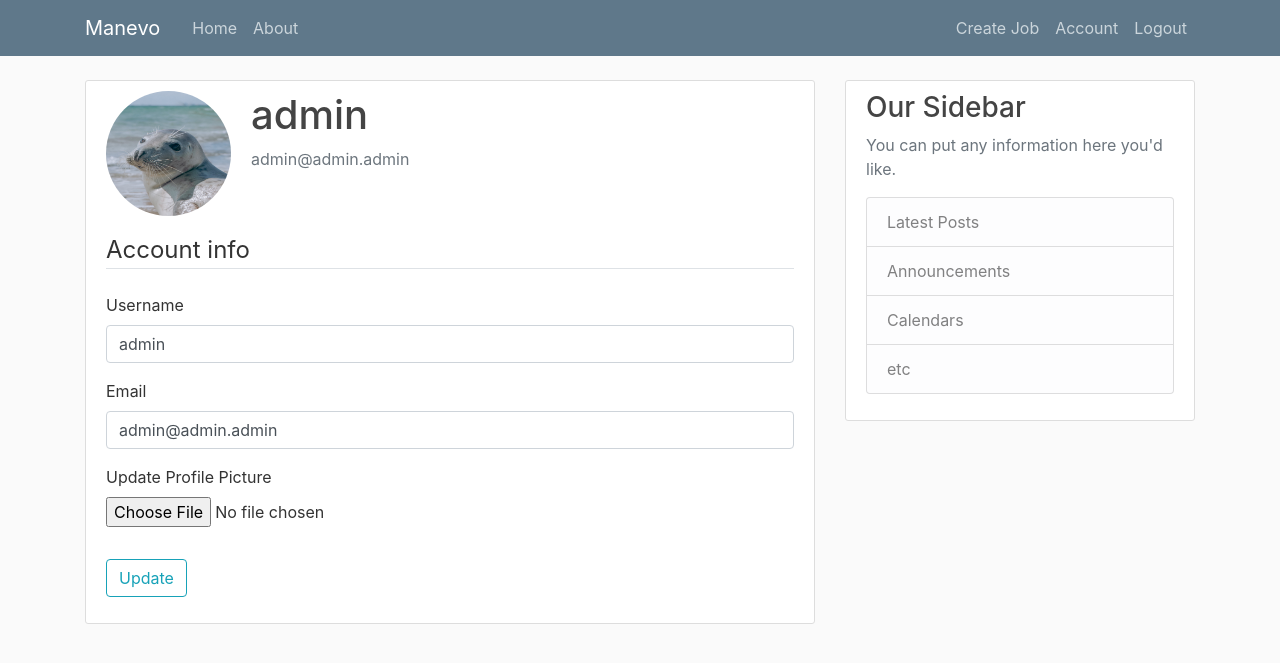
After one commit to JakobSejten/ManevoHub, a Flask app: page /account in a window 1280 px wide. The commit adds this page. Shown: the top 663 px of the page. Run offline with Flask 2, Linux system fonts and the light colour scheme; a user stored in the database is signed in; some libraries are stand-ins or nearby versions.

Commit message:
Completed user system ability to post, edit and delete jobs. Still need to edit Job forms, queue display, implement workers upload gcode files and delete files from folders permenantly.

```diff
--- a/hub/__init__.py
+++ b/hub/__init__.py
@@ -1,9 +1,15 @@
 from flask import Flask
 from flask_sqlalchemy import SQLAlchemy
+from flask_bcrypt import Bcrypt
+from flask_login import LoginManager
 
 app = Flask(__name__)
 app.config['SECRET_KEY'] = 'b0df6dd2bf64320f14ee10c1774a52a9'
 app.config['SQLALCHEMY_DATABASE_URI'] = 'sqlite:///data.db'
 db = SQLAlchemy(app)
+bcrypt = Bcrypt(app)
+login_manager = LoginManager(app)
+login_manager.login_view = 'login'
+login_manager.login_message_category = 'info'
 
 from hub import routes
--- a/hub/forms.py
+++ b/hub/forms.py
@@ -1,6 +1,9 @@
 from flask_wtf import FlaskForm
-from wtforms import StringField, PasswordField, SubmitField, BooleanField
-from wtforms.validators import DataRequired, Length, Email, EqualTo
+from flask_wtf.file import FileField, FileAllowed
+from flask_login import current_user
+from wtforms import StringField, PasswordField, SubmitField, BooleanField, TextAreaField
+from wtforms.validators import DataRequired, Length, Email, EqualTo, ValidationError
+from hub.models import User
 
 class RegistrationForm(FlaskForm):
     username = StringField('Username', validators=[DataRequired(), Length(min=4, max=20)])
@@ -9,8 +12,43 @@
     confirm_password = PasswordField('Confirm Password', validators=[DataRequired(), EqualTo('password')])
     submit = SubmitField('Sign Up')
 
+    def validate_username(self,username):
+        user = User.query.filter_by(username=username.data).first()
+        if user:
+            raise ValidationError('That username is taken. Please choose a different one.')
+
+    def validate_email(self,email):
+        email = User.query.filter_by(email=email.data).first()
+        if email:
+            raise ValidationError('That email is taken. Please use a different one.')
+
 class LoginForm(FlaskForm):
     username = StringField('Username', validators=[DataRequired(), Length(min=4, max=20)])
     password = PasswordField('Password', validators=[DataRequired()])
     remember = BooleanField('Remember me')
     submit = SubmitField('Login')
+
+
+class UpdateAccountForm(FlaskForm):
+    username = StringField('Username', validators=[DataRequired(), Length(min=4, max=20)])
+    email = StringField('Email', validators=[DataRequired(), Email()])
+    picture = FileField('Update Profile Picture', validators=[FileAllowed(['jpg','jpeg', 'png'])])
+    submit = SubmitField('Update')
+
+    def validate_username(self,username):
+        if username.data != current_user.username:
+            user = User.query.filter_by(username=username.data).first()
+            if user:
+                raise ValidationError('That username is taken. Please choose a different one.')
+
+    def validate_email(self,email):
+        if email.data != current_user.email:
+            email = User.query.filter_by(email=email.data).first()
+            if email:
+                raise ValidationError('That email is taken. Please use a different one.')
+
+
+class JobForm(FlaskForm):
+    title = StringField('Title', validators=[DataRequired()])
+    comment = TextAreaField('Comment', validators=[DataRequired()])
+    submit = SubmitField('Submit')
--- a/hub/routes.py
+++ b/hub/routes.py
@@ -1,26 +1,16 @@
-from flask import render_template, url_for, flash, redirect
-from hub import app
-from hub.forms import RegistrationForm, LoginForm
-from hub.models import User, jobs, Worker
-
-jobs = [
-    {
-        'author': 'Jakob Sejten',
-        'title': 'Print job 1',
-        'code':'fil1.gcode',
-        'date_posted': '25 Sep, 2020'
-    },
-    {
-        'author': 'Åge Mogensen',
-        'title': 'Print job 2',
-        'code':'fil2.gcode',
-        'date_posted': '26 Sep, 2020'
-    }
-]
+import os
+import secrets
+from PIL import Image
+from flask import render_template, url_for, flash, redirect, request, abort
+from hub import app, db, bcrypt
+from hub.forms import RegistrationForm, LoginForm, UpdateAccountForm, JobForm
+from hub.models import User, Job, Worker
+from flask_login import login_user, current_user, logout_user, login_required
 
 @app.route("/")
 @app.route("/home")
 def home():
+    jobs = Job.query.all()
     return render_template("home.html", jobs=jobs)
 
 @app.route("/about")
@@ -29,20 +19,118 @@
 
 @app.route("/register", methods=["GET", "POST"])
 def register():
+    if current_user.is_authenticated:
+        return redirect(url_for('home'))
     form = RegistrationForm()
     if form.validate_on_submit():
+        hashed_password = bcrypt.generate_password_hash(form.password.data).decode('utf-8')
+        user = User(username=form.username.data, email=form.email.data, password=hashed_password)
+        db.session.add(user)
+        db.session.commit()
         flash(f'Account created for {form.username.data}!', 'success')
-        return redirect(url_for('home'))
-    else:
-        return render_template("register.html", title='Register', form=form)
+        return redirect(url_for('login'))
+    return render_template("register.html", title='Register', form=form)
 
 @app.route("/login", methods=["GET", "POST"])
 def login():
+    if current_user.is_authenticated:
+        return redirect(url_for('home'))
     form = LoginForm()
     if form.validate_on_submit():
-        if form.username.data == 'admin' and form.password.data == 'admin':
-            flash('You have been logged in!', 'success')
-            return redirect(url_for('home'))
+        user = User.query.filter_by(username=form.username.data).first()
+        if user and bcrypt.check_password_hash(user.password, form.password.data):
+            login_user(user, remember=form.remember.data)
+            next_page = request.args.get('next')
+            flash(f'Logged in as {form.username.data}!', 'success')
+            return redirect(next_page) if next_page else redirect(url_for('home'))
         else:
             flash('Login unsuccessful. Please check username and password.', 'danger')
     return render_template("login.html", title='Login', form=form)
+
+@app.route("/logout")
+def logout():
+    logout_user()
+    return (redirect(url_for('home')))
+
+
+def save_picture(form_picture):
+    random_hex = secrets.token_hex(8)
+    _, f_ext = os.path.splitext(form_picture.filename)
+    picture_fn = random_hex + f_ext
+    picture_path = os.path.join(app.root_path, 'static/profile_pics', picture_fn)
+
+    output_size = (125,125)
+    i = Image.open(form_picture)
+    i.thumbnail(output_size)
+
+    i.save(picture_path)
+    return picture_fn
+
+
+@app.route("/account", methods=["GET", "POST"])
+@login_required
+def account():
+    form = UpdateAccountForm()
+    if form.validate_on_submit():
+        if form.picture.data:
+            picture_file = save_picture(form.picture.data)
+            current_user.image_file = picture_file
+        current_user.username = form.username.data
+        current_user.email = form.email.data
+        db.session.commit()
+        flash('Your account has been updated!', 'success')
+        return redirect(url_for('account'))
+    elif request.method == 'GET':
+        form.username.data = current_user.username
+        form.email.data = current_user.email
+    image_file = url_for('static', filename='profile_pics/' + current_user.image_file)
+    return render_template('account.html', title='Account', image_file=image_file, form=form)
+
+
+@app.route("/job/new", methods=['GET', 'POST'])
+@login_required
+def new_job():
+    form = JobForm()
+    if form.validate_on_submit():
+        job = Job(title=form.title.data, comment=form.comment.data, code='job.gcode', color='Black', material='PLA', qty=1, status='Queue', user=current_user)
+        db.session.add(job)
+        db.session.commit()
+        flash('Job has been added to the queue.', 'success')
+        return redirect(url_for('new_job'))
+    return render_template('create_job.html', title = 'New Job', form=form, legend='Create Job')
+
+
+@app.route("/job/<int:job_id>")
+def job(job_id):
+    job = Job.query.get_or_404(job_id)
+    return render_template('job.html', title=job.title, job=job)
+
+@app.route("/job/<int:job_id>/edit", methods=['GET', 'POST'])
+@login_required
+def edit_job(job_id):
+    job = Job.query.get_or_404(job_id)
+    if job.user != current_user:
+        abort(403)
+    form = JobForm()
+    if form.validate_on_submit():
+        job.title = form.title.data
+        job.comment = form.comment.data
+        db.session.commit()
+        flash('Your job has been edited.', 'success')
+        return redirect(url_for('job', job_id=job.id))
+    elif request.method == "GET":
+        form.title.data = job.title
+        form.comment.data = job.comment
+    return render_template('create_job.html', title = 'Update Job', form=form, legend='Edit Job')
+
+
+@app.route("/job/<int:job_id>/delete", methods=['POST'])
+@login_required
+def delete_job(job_id):
+    job = Job.query.get_or_404(job_id)
+    if job.user != current_user:
+        abort(403)
+    db.session.delete(job)
+    db.session.commit()
+    flash('Your job has been deleted.', 'info')
+    return redirect(url_for('home'))
--- /dev/null
+++ b/hub/templates/account.html
@@ -0,0 +1,62 @@
+{% extends "layout.html" %}
+{% block content %}
+    <div class="content-section">
+      <div class="media">
+        <img class="rounded-circle account-img" src="{{ image_file }}">
+        <div class="media-body">
+          <h2 class="account-heading">{{current_user.username}}</h2>
+          <p class="text-secondary">{{current_user.email}}</p>
+        </div>
+      </div>
+        <form method="POST" action="" enctype="multipart/form-data">
+            {{ form.hidden_tag() }}
+            <fieldset class="form-group">
+                <legend class="border-bottom mb-4">Account info</legend>
+                <div class="form-group">
+                    {{ form.username.label(class="form-control-label") }}
+                    {% if form.username.errors %}
+                        {{form.username(class="form-control form-control-lg is-invalid")}}
+                        <div class="invalid-feedback">
+                            {% for error in form.username.errors %}
+                                <span>
+                                    {{ error }}
+                                </span>
+                            {% endfor %}
+                        </div>
+                    {% else %}
+                        {{ form.username(class="form-control from-control-lg") }}
+                    {% endif %}
+                </div>
+                <div class="form-group">
+                    {{ form.email.label(class="form-control-label") }}
+                    {% if form.email.errors %}
+                        {{form.email(class="form-control form-control-lg is-invalid")}}
+                        <div class="invalid-feedback">
+                            {% for error in form.email.errors %}
+                                <span>
+                                    {{ error }}
+                                </span>
+                            {% endfor %}
+                        </div>
+                    {% else %}
+                        {{ form.email(class="form-control from-control-lg") }}
+                    {% endif %}
+                </div>
+                 <div class="form-group">
+                     {{ form.picture.label() }}
+                     {{ form.picture(class="form-control-file") }}
+                     {% if form.picture.errors %}
+                        {% for error in form.picture.errors %}
+                            <span class="text-danger">
+                                {{ error }}
+                            </span> </br>
+                        {% endfor %}
+                     {% endif %}
+                 </div>
+            </fieldset>
+            <div class="form-group">
+                {{ form.submit(class="btn btn-outline-info") }}
+            </div>
+        </form>
+    </div>
+{% endblock content%}
--- a/hub/templates/layout.html
+++ b/hub/templates/layout.html
@@ -31,8 +31,14 @@
             </div>
             <!-- Navbar Right Side -->
             <div class="navbar-nav">
-              <a class="nav-item nav-link" href="{{ url_for('login') }}">Login</a>
-              <a class="nav-item nav-link" href="{{ url_for('register') }}">Register</a>
+              {% if current_user.is_authenticated %}
+                <a class="nav-item nav-link" href="{{ url_for('new_job') }}">Create Job</a>
+                <a class="nav-item nav-link" href="{{ url_for('account') }}">Account</a>
+                <a class="nav-item nav-link" href="{{ url_for('logout') }}">Logout</a>
+              {% else %}
+                  <a class="nav-item nav-link" href="{{ url_for('login') }}">Login</a>
+                  <a class="nav-item nav-link" href="{{ url_for('register') }}">Register</a>
+              {% endif %}
             </div>
           </div>
         </div>
--- a/requirements.txt
+++ b/requirements.txt
@@ -2,3 +2,6 @@
 flask-wtf
 email-validator
 flask-sqlalchemy
+flask-bcrypt
+flask-login
+Pillow
```
Also changed, not shown: hub/models.py (+20 -15 lines), hub/templates/create_job.html (added, +44 -0 lines), hub/templates/home.html (+11 -3 lines), hub/templates/job.html (added, +40 -0 lines), hub/data.db, hub/static/profile_pics/default.jpg (added), 2 other files.
